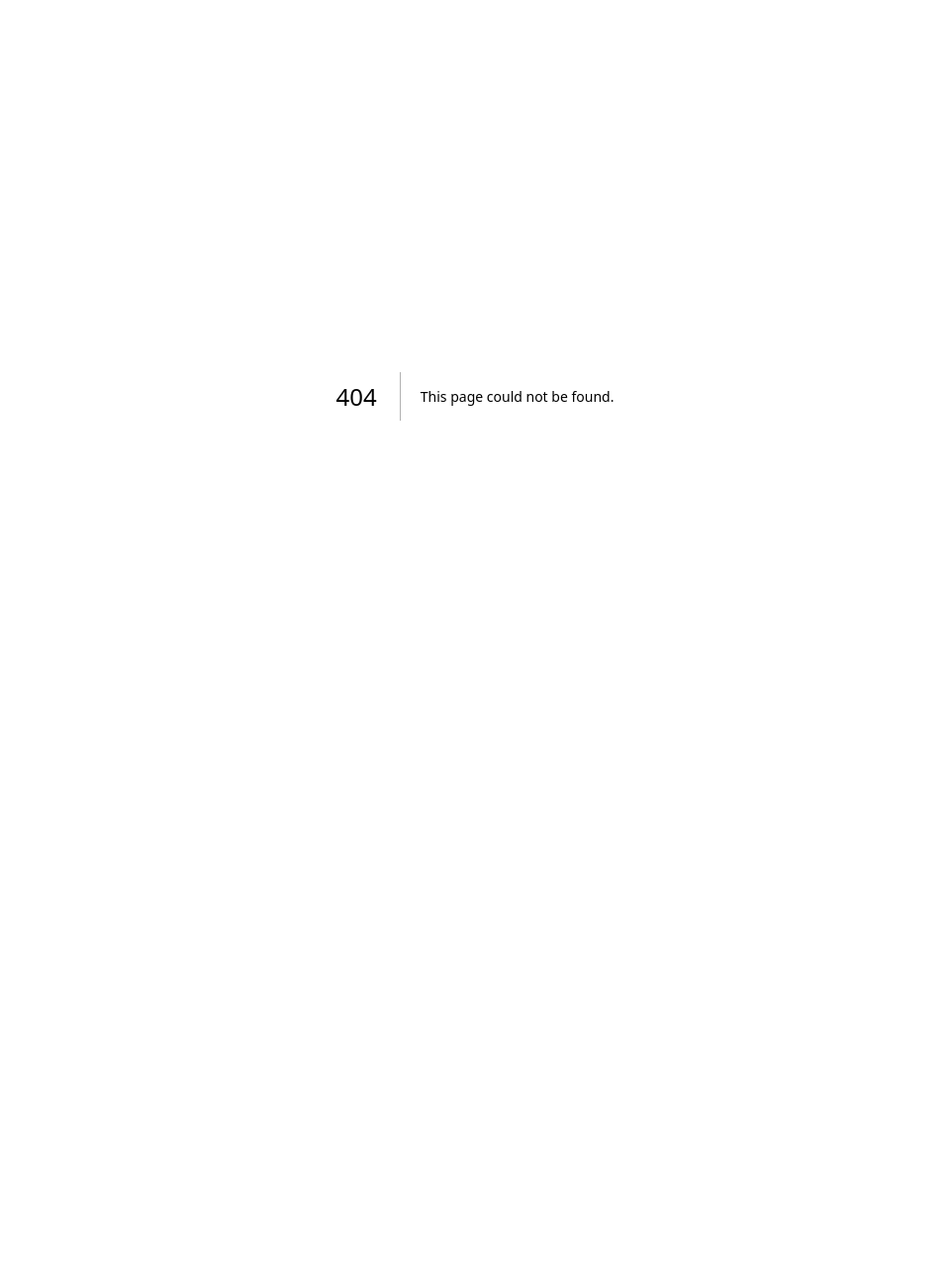
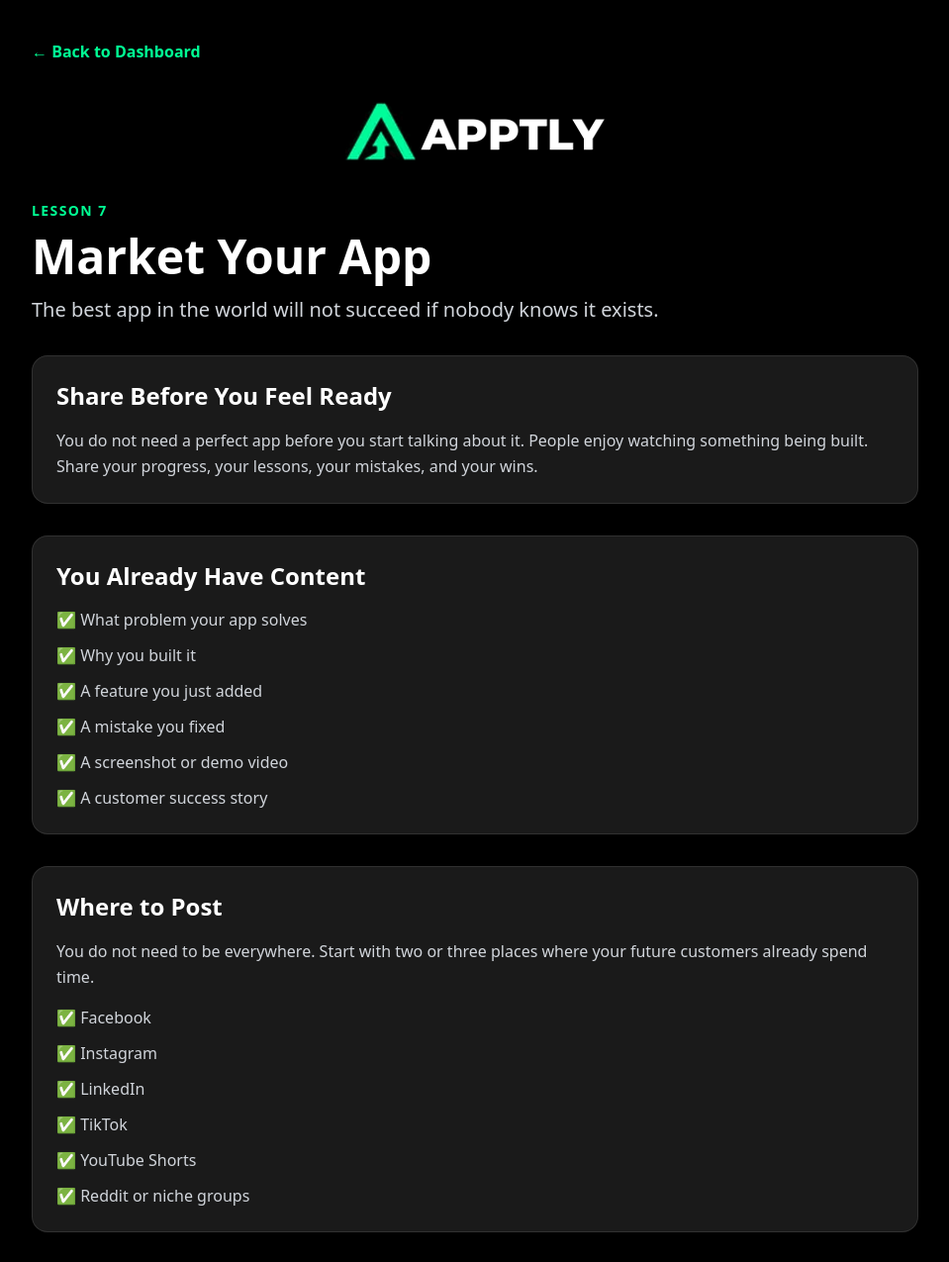
Before and after one commit to myapptly/apptly-website, a Next.js app: page /lesson-7 in a window 1280 px wide. Before the commit this address had no page. Shown: the top 1275 px of the page at 99% size, without its empty margins (160-1119 px from the left). Before the commit the page ends 800 px from the top, so only its background shows below. Built offline with nearby package versions, Linux system fonts and the light colour scheme.

Commit message:
Lesson 7 create

```diff
--- /dev/null
+++ b/app/lesson-7/page.tsx
@@ -0,0 +1,100 @@
+export default function Lesson7() {
+  return (
+    <main className="min-h-screen bg-[#000000] text-white px-6 py-10">
+      <section className="max-w-4xl mx-auto space-y-8">
+        <a href="/dashboard" className="text-[#00FF94] font-bold hover:underline">
+          ← Back to Dashboard
+        </a>
+
+        <img
+          src="/new%20logo.png"
+          alt="APPTLY Logo"
+          className="mx-auto w-[300px] max-w-full h-auto"
+        />
+
+        <div>
+          <p className="text-[#00FF94] font-bold uppercase tracking-widest text-sm">
+            Lesson 7
+          </p>
+          <h1 className="text-5xl font-black mt-3">Market Your App</h1>
+          <p className="text-gray-300 mt-4 text-xl">
+            The best app in the world will not succeed if nobody knows it exists.
+          </p>
+        </div>
+
+        <div className="bg-[#1A1A1A] border border-white/10 rounded-2xl p-6">
+          <h2 className="text-2xl font-bold mb-4">Share Before You Feel Ready</h2>
+          <p className="text-gray-300 leading-relaxed">
+            You do not need a perfect app before you start talking about it.
+            People enjoy watching something being built. Share your progress,
+            your lessons, your mistakes, and your wins.
+          </p>
+        </div>
+
+        <div className="bg-[#1A1A1A] border border-white/10 rounded-2xl p-6">
+          <h2 className="text-2xl font-bold mb-4">You Already Have Content</h2>
+          <ul className="space-y-3 text-gray-300">
+            <li>✅ What problem your app solves</li>
+            <li>✅ Why you built it</li>
+            <li>✅ A feature you just added</li>
+            <li>✅ A mistake you fixed</li>
+            <li>✅ A screenshot or demo video</li>
+            <li>✅ A customer success story</li>
+          </ul>
+        </div>
+
+        <div className="bg-[#1A1A1A] border border-white/10 rounded-2xl p-6">
+          <h2 className="text-2xl font-bold mb-4">Where to Post</h2>
+          <p className="text-gray-300 leading-relaxed">
+            You do not need to be everywhere. Start with two or three places
+            where your future customers already spend time.
+          </p>
+          <ul className="space-y-3 text-gray-300 mt-4">
+            <li>✅ Facebook</li>
+            <li>✅ Instagram</li>
+            <li>✅ LinkedIn</li>
+            <li>✅ TikTok</li>
+            <li>✅ YouTube Shorts</li>
+            <li>✅ Reddit or niche groups</li>
+          </ul>
+        </div>
+
+        <div className="bg-[#1A1A1A] border border-white/10 rounded-2xl p-6">
+          <h2 className="text-2xl font-bold mb-4">Let AI Help You Market</h2>
+          <ul className="space-y-3 text-gray-300">
+            <li>💬 Write a Facebook post about today&apos;s update.</li>
+            <li>💬 Turn this into a LinkedIn post.</li>
+            <li>💬 Give me five short posts for X.</li>
+            <li>💬 Create a 30-second TikTok script.</li>
+            <li>💬 Write an email announcing my launch.</li>
+          </ul>
+        </div>
+
+        <div className="bg-[#0d0d0d] border border-[#00FF94]/40 rounded-2xl p-6">
+          <h2 className="text-2xl font-bold mb-4">Your Action Step</h2>
+          <p className="text-gray-300 leading-relaxed">
+            Post something about your app today. It does not have to sell.
+            Just share your progress. People love following builders.
+          </p>
+        </div>
+
+        <div className="bg-[#1A1A1A] border border-white/10 rounded-2xl p-6">
+          <h2 className="text-2xl font-bold mb-4">Cliff&apos;s Tip</h2>
+          <p className="text-gray-300 leading-relaxed">
+            Marketing is not convincing people to buy. It is helping the right
+            people discover something that can genuinely help them.
+          </p>
+        </div>
+
+        <div className="flex justify-between pt-6">
+          <a href="/lesson-6" className="text-[#00FF94] font-bold hover:underline">
+            ← Previous Lesson
+          </a>
+          <a href="/lesson-8" className="text-[#00FF94] font-bold hover:underline">
+            Next Lesson →
+          </a>
+        </div>
+      </section>
+    </main>
+  );
+}
```
